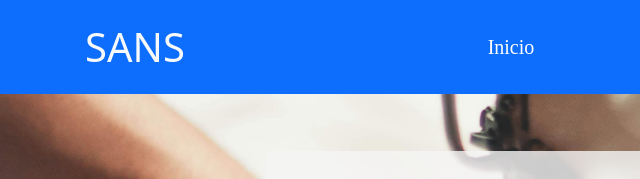
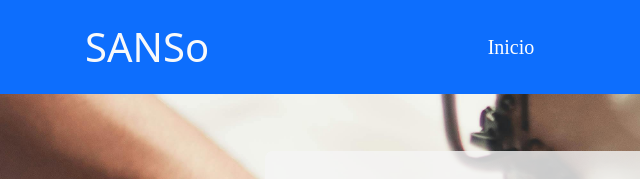
Before and after one commit to yorsthiven/sans, a plain HTML site: page index.html in a window 1280 px wide. Shown: the top 179 px of the page, 0-640 px from the left. Drawn offline with nearby package versions, Linux system fonts and the light colour scheme.

Commit message:
Prueba 1
SANSO

```diff
--- a/index.html
+++ b/index.html
@@ -17,7 +17,7 @@
     <!-- Encabezado -->
     <nav class="navbar navbar-expand-lg navbar-dark bg-primary fixed-top">
         <div class="container-fluid m-2">
-            <a class="navbar-brand inicio" href="#">SANS</a>
+            <a class="navbar-brand inicio" href="#">SANSo</a>
             <button class="navbar-toggler" type="button" data-bs-toggle="collapse" data-bs-target="#navbarNav"
                 aria-controls="navbarNav" aria-expanded="false" aria-label="Toggle navigation">
                 <span class="navbar-toggler-icon"></span>
```
